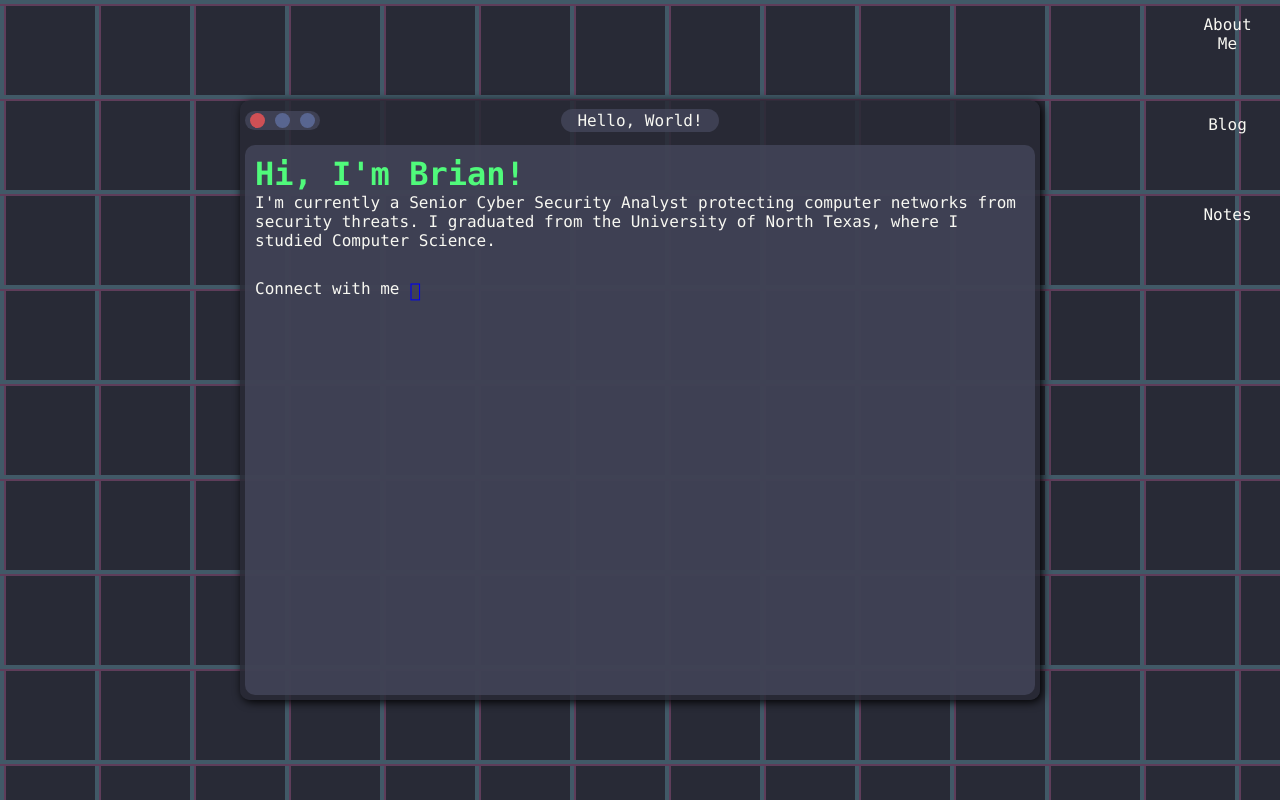
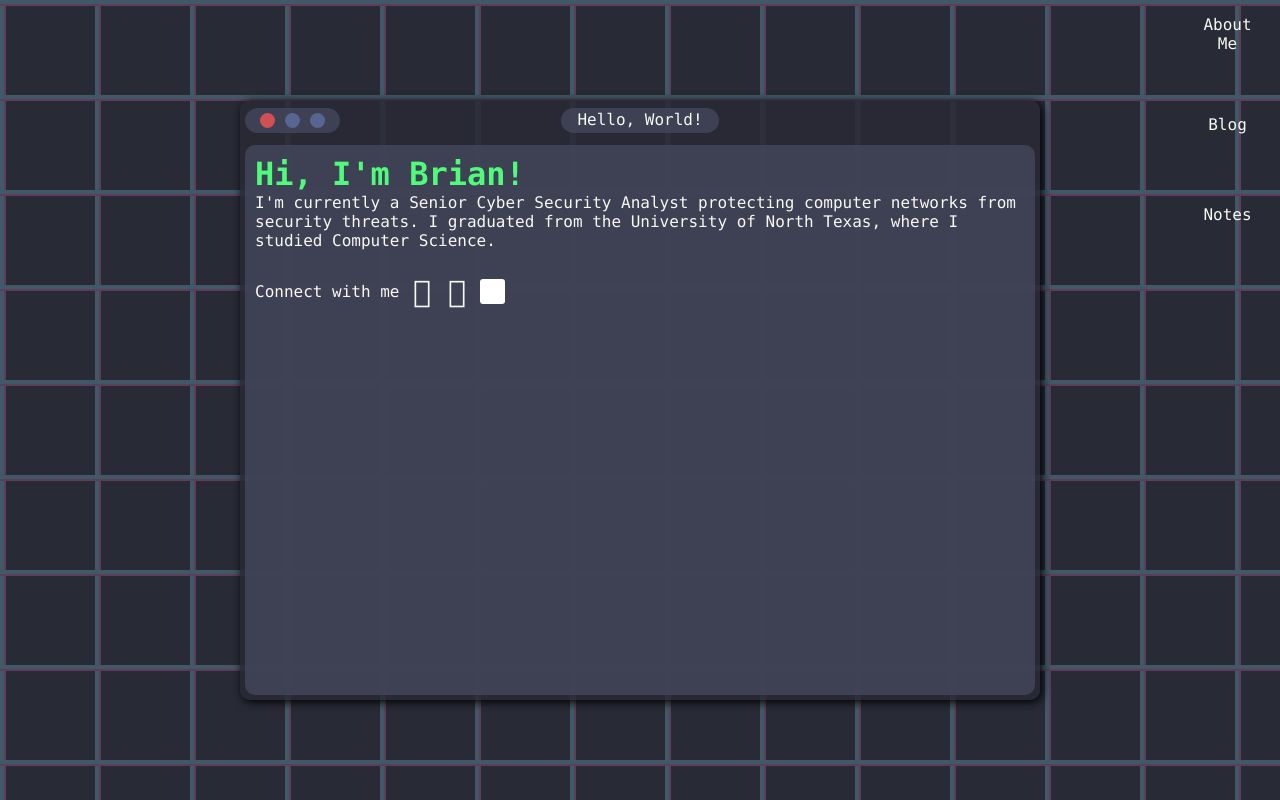
Before and after one commit to brian-reeder/brian-reeder.github.io, a Next.js app: page /about-me in a window 1280 px wide. Built offline with nearby package versions, Linux system fonts and the light colour scheme; some icons are missing; a web font is replaced by a local one.

Commit message:
Style icons
+ Swap to fa.
+ Add css for icons.
+ Increase size of button controls.
+ Add media scaling for header buffer.

```diff
--- a/pages/about-me.js
+++ b/pages/about-me.js
@@ -23,7 +23,7 @@ export default function Home() {
 	      </li>
 	      <li>
 	        <a href="https://github.com/brian-reeder" target="_blank">
-	          <i class="socials codicon codicon-github"></i>
+	          <i class="socials fa-brands fa-square-github"></i>
 	        </a>
 	      </li>
 	      <li>
--- a/styles/Window.module.css
+++ b/styles/Window.module.css
@@ -31,7 +31,7 @@
 }
 
 .buttons {
-	width: 75px;
+	min-width: 95px;
 }
 
 ul.buttons {
@@ -44,8 +44,10 @@ ul.buttons {
 
 ul.buttons,
 .title {
+	padding: 2px 15px;
 	background-color: #44475a;
 	border-radius: 20px;
+	height: 25px;
 }
 
 ul.buttons,
@@ -102,6 +104,10 @@ ul.buttons,
 		min-width: 100%;
 		max-width: 10px;
 	}
+
+	.buttons {
+		min-width: 5px;
+	}
 }
 
 /* view height media queries */
--- a/styles/styles.css
+++ b/styles/styles.css
@@ -88,21 +88,62 @@ h1 {
   margin-bottom: 10px;
 }
 
-.socials, .contents {
+.contents {
   font-size: 1.2em !important;
 }
 
 
 .socials {
  font-style: normal;
+ text-decoration: none;
  display: block;
  margin: auto;
  text-align: center;
  z-index: 1;
 }
 
+.socials.codicon {
+	height: 25px;
+	width: 25px;
+	font-size: 23px;
+	font-weight:bold;
+	padding: 1px 0 0 1px;
+	background-color: white;
+	border-radius: 3px;
+	color: rgba(68,71,90, 0.8);
+}
+
+.socials.fa-brands {
+ 	font-size: 30px;
+	margin-top: -5px;
+	border-radius: 2px;
+}
+
+.socials-list li a {
+  	color: #f8f8f2;
+	text-decoration: none;
+	margin: auto;
+
+}
+
+.socials.fa-brands:hover {
+	color: #50fa7b !important;
+}
+
+.socials.codicon:hover {
+	background-color: #50fa7b !important;
+}
+
+.socials-list li:not(:first-child) {
+	display: block;
+	height: 25px;
+	width: 25px;
+	border-radius: 5px;
+}
+
 .socials-list {
   min-height: 1.5em;
   margin: 10px 0;
   gap: 10px;
+  align-items: center;
 }
```
